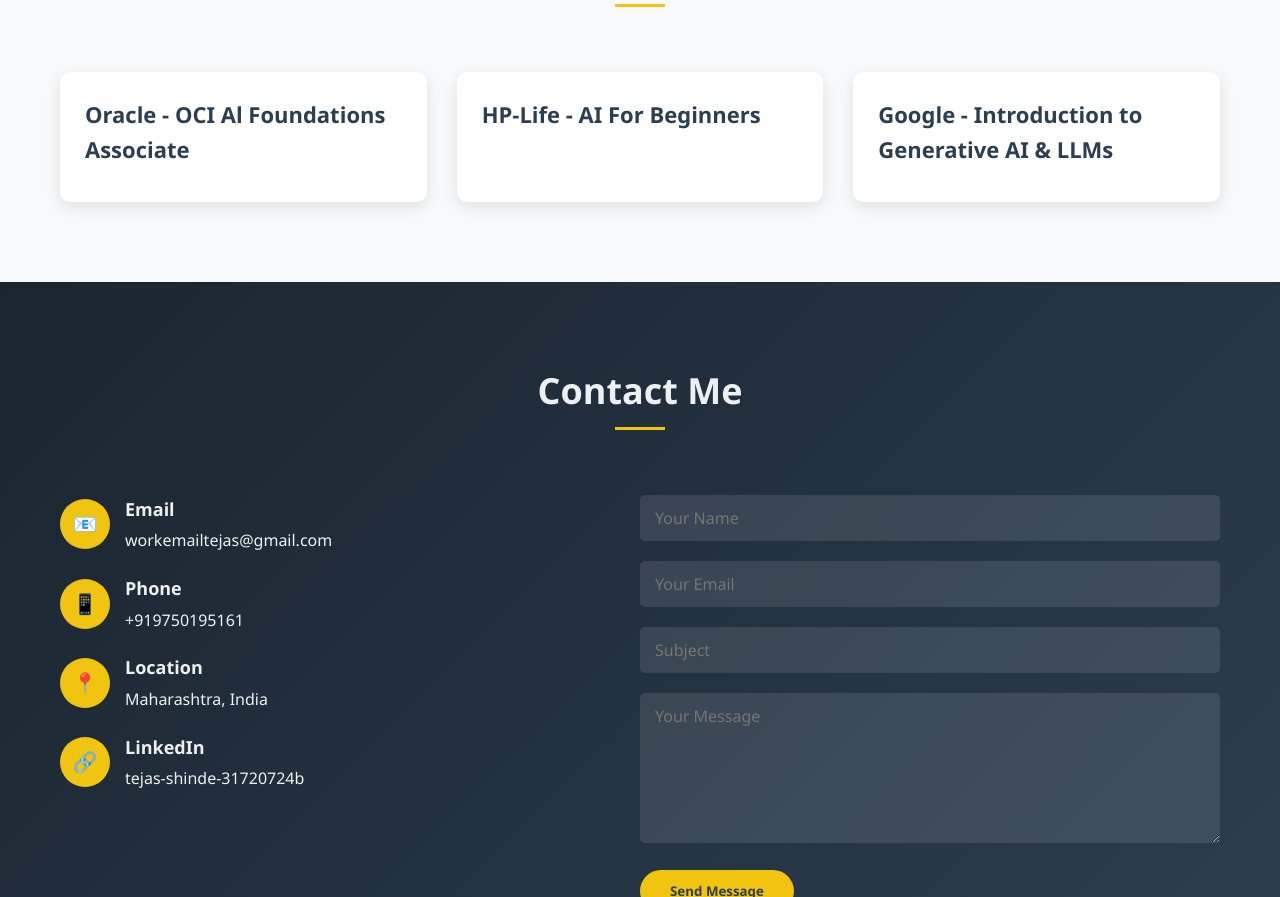
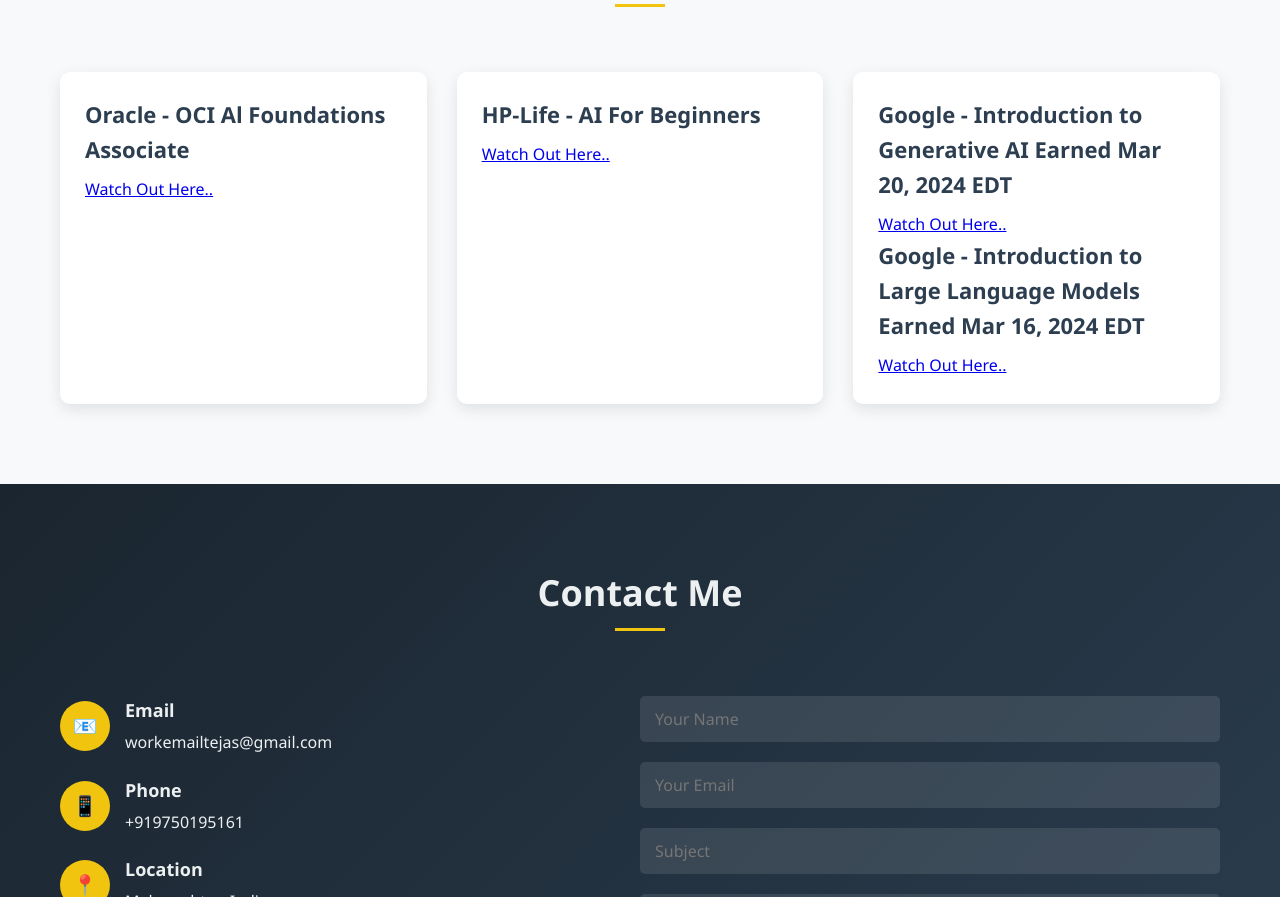
Before and after one commit to TejasShinde123/TejasShinde123.github.io, a plain HTML site: page index.html in a window 1280 px wide. Shown: the part 3830-4727 px from the top of the page. Drawn offline with Linux system fonts and the light colour scheme.

Commit message:
Update index.html
Certifications links added

```diff
--- a/index.html
+++ b/index.html
@@ -741,16 +741,25 @@
                 <div class="project-card">
                     <div class="project-info">
                         <h3 class="project-title">Oracle - OCI Al Foundations Associate</h3>
+                        <a href="https://catalog-education.oracle.com/ords/certview/sharebadge?id=26A158E1E27AE851B11CC54957C57951DB457A7D4F5FA428AE15298F627F0849" target="_blank">Watch Out Here..</a>
+
                     </div>
                 </div>
                 <div class="project-card">
                     <div class="project-info">
                         <h3 class="project-title">HP-Life - AI For Beginners</h3>
+                        <a href="https://drive.google.com/file/d/1PkMbwZ4V7ENcDevSeadBGUgfHARgHg1r/view?usp=drive_link" target="_blank">Watch Out Here..</a>
+
                     </div>
                 </div>
                 <div class="project-card">
                     <div class="project-info">
-                        <h3 class="project-title">Google - Introduction to Generative AI & LLMs</h3>
+                        <h3 class="project-title">Google - Introduction to Generative AI Earned Mar 20, 2024 EDT</h3>
+                        <a href="https://www.cloudskillsboost.google/public_profiles/75306683-d597-4473-9b0c-548f1fe40d2c/badges/8342537" target="_blank">Watch Out Here..</a>
+                        <h3 class="project-title">Google - Introduction to Large Language Models Earned Mar 16, 2024 EDT </h3>
+                        <a href="https://www.cloudskillsboost.google/public_profiles/75306683-d597-4473-9b0c-548f1fe40d2c/badges/8384833" target="_blank">Watch Out Here..</a>
+
+
                     </div>
                 </div>
             </div>
```
